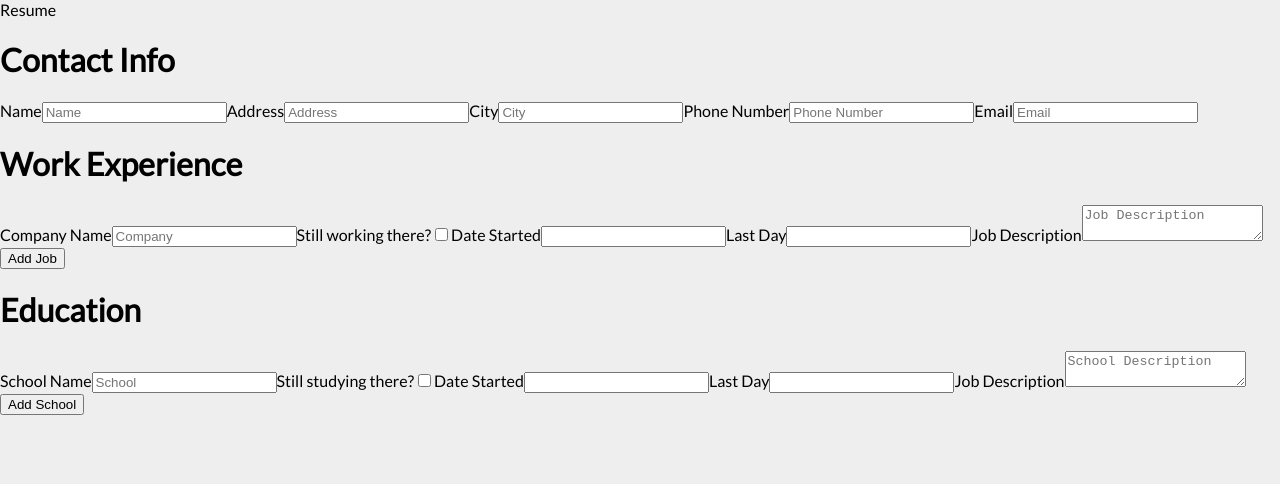
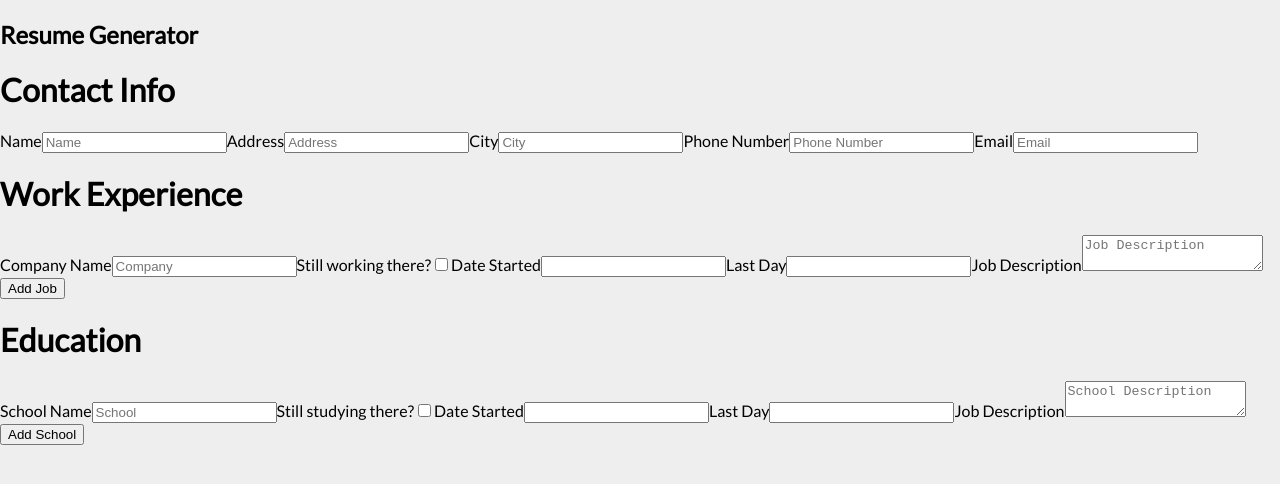
Before and after one commit to rileyloudon/resume-project, a React (Create React App) app: page / in a window 1280 px wide. Shown: the top 484 px of the page. Built offline with nearby package versions, Linux system fonts and the light colour scheme.

Commit message:
allow checkbox to work properly, update header

```diff
--- a/src/App.js
+++ b/src/App.js
@@ -69,7 +69,7 @@ class App extends React.Component {
   updateWorkText = (e, textField) => {
     const tempWorkText = {
       ...this.state.workText,
-      [textField]: e.target.value,
+      [textField]: textField === 'currentJob' ? e.target.checked : e.target.value,
     };
 
     this.setState({
@@ -84,7 +84,6 @@ class App extends React.Component {
 
     if (
       educationText.company === '' ||
-      educationText.dateStart === '' ||
       (!educationText.currentJob && educationText.lastDay === '')
     )
       return;
@@ -104,7 +103,9 @@ class App extends React.Component {
   updateEducationText = (e, textField) => {
     const tempEducationText = {
       ...this.state.educationText,
-      [textField]: e.target.value,
+
+      [textField]:
+        textField === 'currentlyEnrolled' ? e.target.checked : e.target.value,
     };
 
     this.setState({
@@ -114,8 +115,10 @@ class App extends React.Component {
 
   render() {
     return (
-      <div>
-        <header>Resume</header>
+      <div id='resume-generator'>
+        <header>
+          <h2>Resume Generator</h2>
+        </header>
         <ContactInfo
           contactText={this.state.contactText}
           updateInput={this.updateContactText}
```
